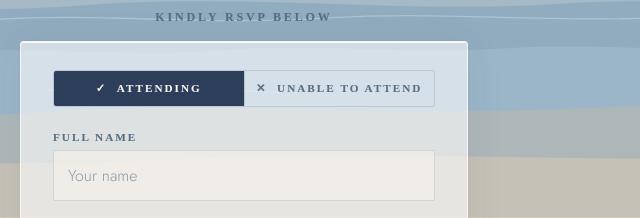
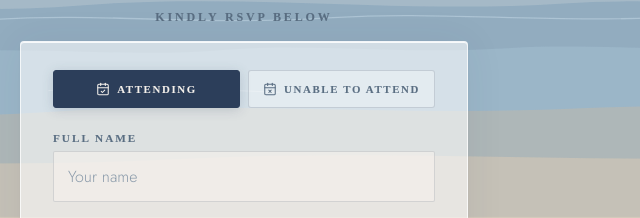
Before and after one commit to Siddhayak/susanah-abhinav-std-rsvp, a plain HTML site: page index.html in a window 1280 px wide. Shown: the part 537-755 px from the top of the page, 396-1036 px from the left. Drawn offline with Linux system fonts and the light colour scheme; a web font is replaced by a local one.

Commit message:
LAST CHANGE I PROMIS

```diff
--- a/index.html
+++ b/index.html
@@ -190,40 +190,55 @@
     /* ── ATTENDANCE TABS ── */
     .tab-row {
       display: flex;
-      border: 1px solid rgba(44,62,90,0.15);
-      border-radius: 3px;
-      overflow: hidden;
+      gap: 8px;
       margin-bottom: 24px;
     }
 
     .tab-btn {
       flex: 1;
-      padding: 11px 8px;
+      display: flex;
+      align-items: center;
+      justify-content: center;
+      gap: 7px;
+      padding: 11px 10px;
       font-family: 'Cormorant SC', serif;
       font-weight: 600;
-      font-size: clamp(0.62rem, 1.8vw, 0.7rem);
-      letter-spacing: 0.18em;
+      font-size: clamp(0.6rem, 1.7vw, 0.68rem);
+      letter-spacing: 0.15em;
       text-transform: uppercase;
       cursor: pointer;
-      border: none;
-      background: transparent;
+      border: 1px solid rgba(44,62,90,0.18);
+      border-radius: 3px;
+      background: rgba(255,255,255,0.35);
       color: var(--text-mid);
-      transition: background 0.22s, color 0.22s;
+      transition: background 0.22s, color 0.22s, border-color 0.22s, box-shadow 0.22s;
       -webkit-tap-highlight-color: transparent;
       -webkit-text-stroke: 0.1px currentColor;
     }
 
-    .tab-btn + .tab-btn {
-      border-left: 1px solid rgba(44,62,90,0.15);
+    .tab-btn svg {
+      width: 14px;
+      height: 14px;
+      flex-shrink: 0;
+      stroke: currentColor;
+      fill: none;
+      stroke-width: 1.8;
+      stroke-linecap: round;
+      stroke-linejoin: round;
+      transition: stroke 0.22s;
     }
 
     .tab-btn.active {
       background: var(--navy);
-      color: #f9f6f2;
+      color: #f4f0eb;
+      border-color: var(--navy);
+      box-shadow: 0 2px 12px rgba(44,62,90,0.18);
     }
 
     .tab-btn:not(.active):hover {
-      background: rgba(44,62,90,0.05);
+      background: rgba(255,255,255,0.6);
+      border-color: rgba(44,62,90,0.28);
+      color: var(--navy);
     }
 
     /* ── TAB PANELS ── */
@@ -415,15 +430,24 @@
       animation: drawCheck 0.45s ease 0.7s forwards;
     }
 
-    /* decline X mark */
-    .x-mark {
+    /* decline X mark — two lines drawn sequentially */
+    .x-mark-1 {
       fill: none;
       stroke: var(--navy-muted);
       stroke-width: 2.2;
       stroke-linecap: round;
-      stroke-dasharray: 28;
-      stroke-dashoffset: 28;
-      animation: drawCheck 0.4s ease 0.7s forwards;
+      stroke-dasharray: 34;
+      stroke-dashoffset: 34;
+      animation: drawCheck 0.35s ease 0.7s forwards;
+    }
+    .x-mark-2 {
+      fill: none;
+      stroke: var(--navy-muted);
+      stroke-width: 2.2;
+      stroke-linecap: round;
+      stroke-dasharray: 34;
+      stroke-dashoffset: 34;
+      animation: drawCheck 0.35s ease 1.0s forwards;
     }
 
     @keyframes drawRing  { to { stroke-dashoffset: 0; } }
@@ -592,10 +616,27 @@
       <!-- TAB ROW -->
       <div class="tab-row" id="tab-row">
         <button class="tab-btn active" id="tab-attending" onclick="switchTab('attending')">
-          ✓ &nbsp;Attending
+          <!-- Feather-style calendar-check icon -->
+          <svg viewBox="0 0 24 24" aria-hidden="true">
+            <rect x="3" y="4" width="18" height="18" rx="2" ry="2"/>
+            <line x1="16" y1="2" x2="16" y2="6"/>
+            <line x1="8" y1="2" x2="8" y2="6"/>
+            <line x1="3" y1="10" x2="21" y2="10"/>
+            <polyline points="9 16 11 18 15 14"/>
+          </svg>
+          Attending
         </button>
         <button class="tab-btn" id="tab-declining" onclick="switchTab('declining')">
-          ✕ &nbsp;Unable to Attend
+          <!-- Feather-style calendar-x icon -->
+          <svg viewBox="0 0 24 24" aria-hidden="true">
+            <rect x="3" y="4" width="18" height="18" rx="2" ry="2"/>
+            <line x1="16" y1="2" x2="16" y2="6"/>
+            <line x1="8" y1="2" x2="8" y2="6"/>
+            <line x1="3" y1="10" x2="21" y2="10"/>
+            <line x1="10" y1="14" x2="14" y2="18"/>
+            <line x1="14" y1="14" x2="10" y2="18"/>
+          </svg>
+          Unable to Attend
         </button>
       </div>
 
@@ -683,8 +724,8 @@
           <div class="success-circle">
             <svg viewBox="0 0 72 72" xmlns="http://www.w3.org/2000/svg">
               <circle class="circle-ring" cx="36" cy="36" r="34"/>
-              <line class="x-mark" x1="24" y1="24" x2="48" y2="48"/>
-              <line class="x-mark" x1="48" y1="24" x2="24" y2="48"/>
+              <line class="x-mark-1" x1="24" y1="24" x2="48" y2="48"/>
+              <line class="x-mark-2" x1="48" y1="24" x2="24" y2="48"/>
             </svg>
           </div>
           <div class="declined-badge">Response Received</div>
@@ -693,7 +734,6 @@
             Thank you for letting us know.<br>
             We hope to celebrate with you another time.
           </p>
-          <p class="more-details">More details to follow</p>
         </div>
       </div>
 
```
